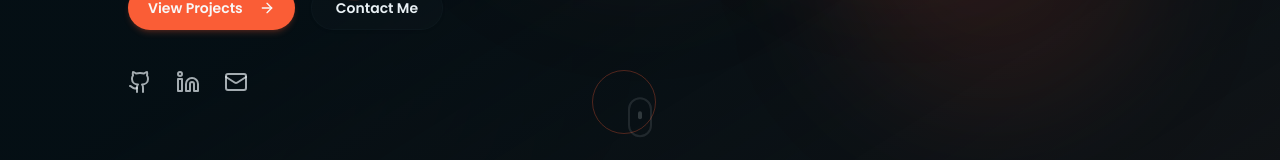
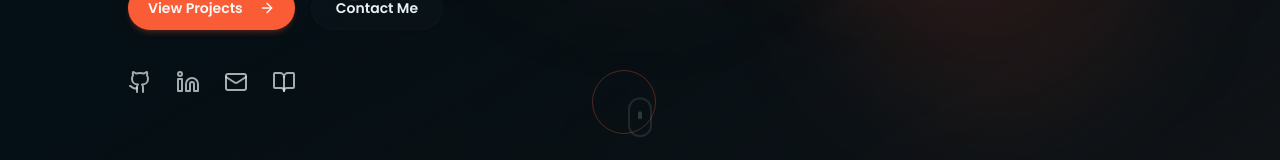
Before and after one commit to UchennaAustine-dev/Amy-s-Portfolio, a Next.js app: page / in a window 1280 px wide. Shown: the part 610-770 px from the top of the page. Built offline with nearby package versions, Linux system fonts and the light colour scheme.

Commit message:
feat: add Medium blog link to Footer and Hero components

```diff
--- a/components/footer.tsx
+++ b/components/footer.tsx
@@ -9,6 +9,7 @@ import {
   ArrowUp,
   Twitter,
   Instagram,
+  BookOpen,
 } from "lucide-react";
 import { Button } from "@/components/ui/button";
 
@@ -101,6 +102,15 @@ export function Footer() {
                 >
                   <Instagram className="h-4 w-4 sm:h-5 sm:w-5" />
                   <span className="sr-only">Instagram</span>
+                </Link>
+                <Link
+                  href="https://medium.com/@ogunbiyiamidat"
+                  target="_blank"
+                  rel="noopener noreferrer"
+                  className="bg-primary-foreground/10 p-2 sm:p-2.5 rounded-full text-primary-foreground/70 hover:text-primary-foreground hover:bg-primary-foreground/20 transition-colors"
+                >
+                  <BookOpen className="h-4 w-4 sm:h-5 sm:w-5" />
+                  <span className="sr-only">Medium Blog</span>
                 </Link>
                 <Link
                   href="mailto:ogunbiyiamidat65@gmail.com"
--- a/components/hero.tsx
+++ b/components/hero.tsx
@@ -12,6 +12,7 @@ import {
   Database,
   Server,
   Code,
+  BookOpen,
 } from "lucide-react";
 import Link from "next/link";
 
@@ -286,6 +287,16 @@ export function Hero() {
                   <span className="sr-only">Email</span>
                   <span className="absolute -bottom-1 left-0 w-full h-0.5 bg-primary scale-x-0 group-hover:scale-x-100 transition-transform origin-left" />
                 </Link>
+                <Link
+                  href="https://medium.com/@ogunbiyiamidat"
+                  target="_blank"
+                  rel="noopener noreferrer"
+                  className="text-foreground/70 hover:text-primary transition-colors relative group"
+                >
+                  <BookOpen className="h-5 w-5 sm:h-6 sm:w-6" />
+                  <span className="sr-only">Medium Blog</span>
+                  <span className="absolute -bottom-1 left-0 w-full h-0.5 bg-primary scale-x-0 group-hover:scale-x-100 transition-transform origin-left" />
+                </Link>
               </motion.div>
             </motion.div>
           </motion.div>
```
